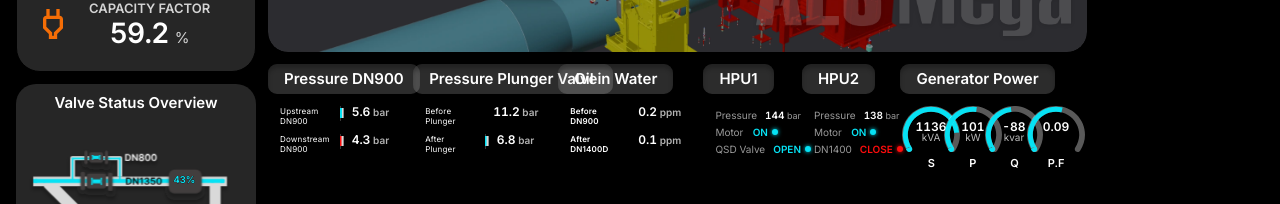
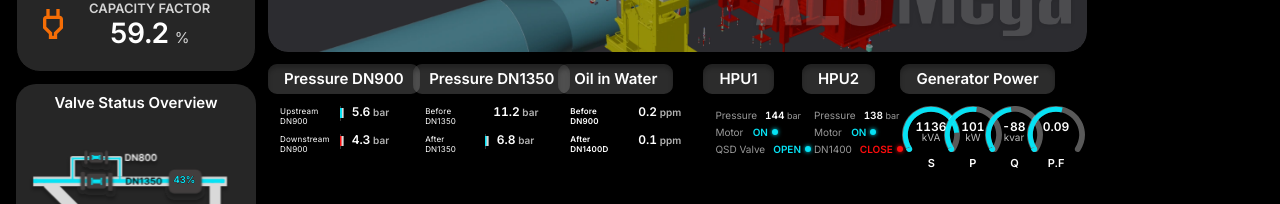
Before and after one commit to helyn0929/scada-home, a React (Vite) app in the folder frontend/: page / in a window 1280 px wide. Shown: the part 420-624 px from the top of the page. Built offline with nearby package versions, Linux system fonts and the light colour scheme; no server answers.

Commit message:
update pressure DN1350 card labels to show DN1350 naming
Co-Authored-By: Claude Sonnet 4.6 <noreply@anthropic.com>

```diff
--- a/frontend/src/components/pressure/PressureDN1350.tsx
+++ b/frontend/src/components/pressure/PressureDN1350.tsx
@@ -109,7 +109,7 @@ export function PressureDN1350Title() {
   return (
     <div className="inline-flex w-fit shrink-0 items-center rounded-[9px] bg-[#D9D9D9]/20 px-4 py-1.5 shadow-[inset_0_4px_4px_rgba(0,0,0,0.25)]">
       <span className="whitespace-nowrap font-semibold text-[15px] leading-[18px] text-white">
-        Pressure Plunger Valve
+        Pressure DN1350
       </span>
     </div>
   );
@@ -153,8 +153,8 @@ export default function PressureDN1350({
         </div>
       ) : null}
       <div className="flex min-h-0 flex-1 flex-col justify-start gap-2">
-        <PressureBarRow line1="Before" line2="Plunger" value={pressureUpstream} />
-        <PressureBarRow line1="After" line2="Plunger" value={pressureDownstream} />
+        <PressureBarRow line1="Before" line2="DN1350" value={pressureUpstream} />
+        <PressureBarRow line1="After" line2="DN1350" value={pressureDownstream} />
       </div>
     </div>
   );
```
